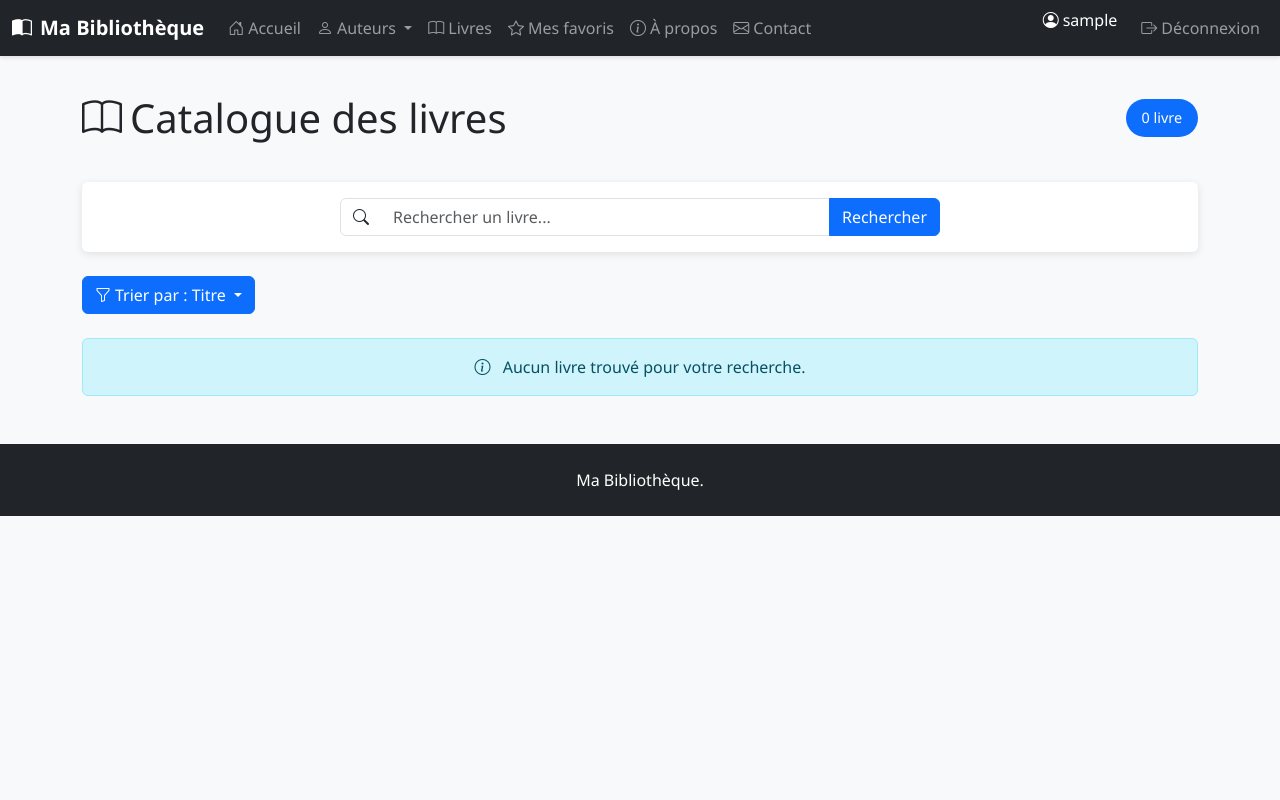
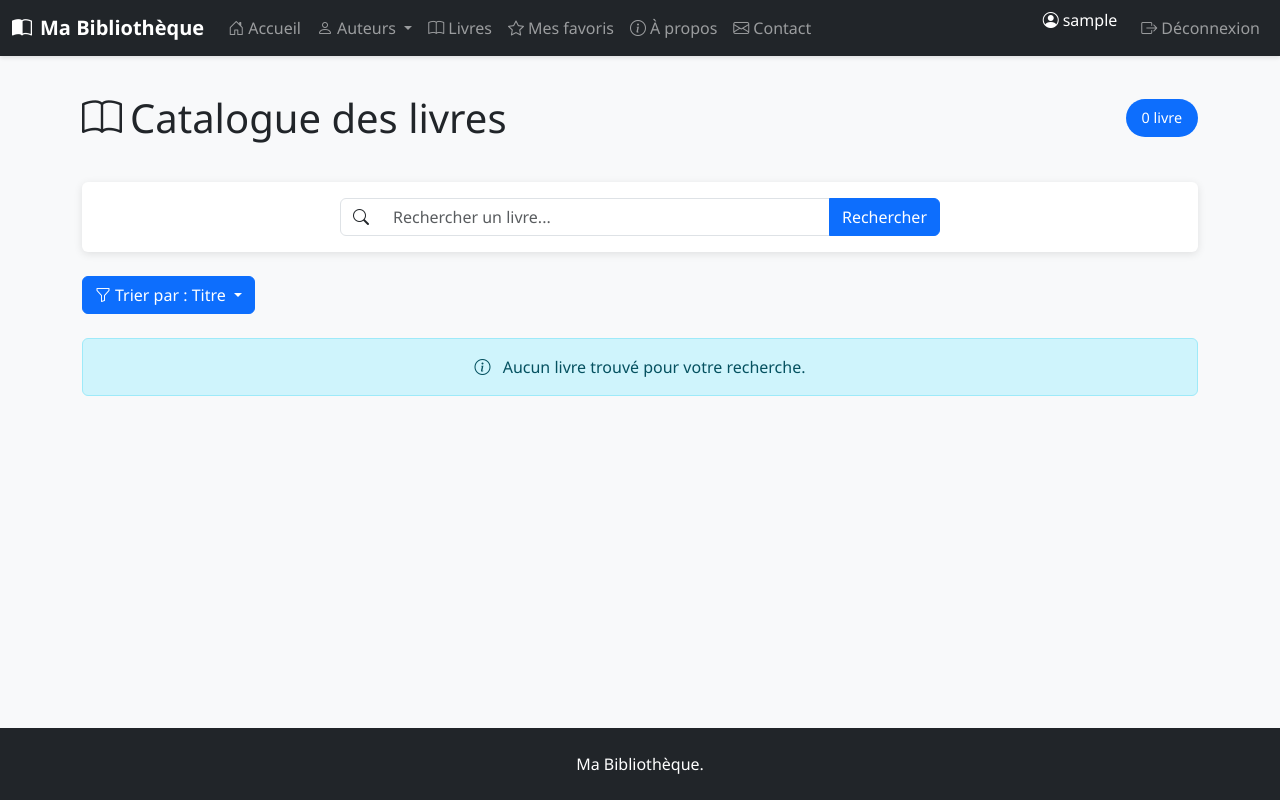
Before and after one commit to Malo-Dantec/flask1, a Flask app: page /livres/ in a window 1280 px wide. Run offline with Flask 3, Linux system fonts and the light colour scheme; the visitor is signed in with stand-in values (Sample User, id 1); data that the repository does not hold is empty.

Commit message:
update menu tri, css footer

```diff
--- a/monApp/static/css/style.css
+++ b/monApp/static/css/style.css
@@ -12,6 +12,9 @@
     font-family: 'Segoe UI', Tahoma, Geneva, Verdana, sans-serif;
     background-color: #f8f9fa;
     padding-top: 70px;
+    display: flex;
+    flex-direction: column;
+    min-height: 100vh;
 }
 
 .navbar {
@@ -86,3 +89,16 @@
     border-radius: 2rem;
     font-size: 0.9rem;
 }
+
+html, body {
+  height: 100%;
+  margin: 0;
+}
+
+main {
+  flex: 1;
+}
+
+footer {
+  padding: 1rem;
+}
--- a/monApp/templates/auteurs_list.html
+++ b/monApp/templates/auteurs_list.html
@@ -59,7 +59,6 @@
                         <i class="bi bi-sort-alpha-down me-2"></i>Par nom
                     </a>
                 </li>
-                <li><hr class="dropdown-divider"></li>
                 <li>
                     <a class="dropdown-item {{ 'active' if sort_by == 'livres_asc' else '' }}" href="{{ url_for('getAuteurs', q=query, sort='livres_asc') }}">
                         <i class="bi bi-sort-numeric-down me-2"></i>Livres croissant
--- a/monApp/templates/livres_list.html
+++ b/monApp/templates/livres_list.html
@@ -59,7 +59,6 @@
                         <i class="bi bi-sort-alpha-down me-2"></i>Par titre
                     </a>
                 </li>
-                <li><hr class="dropdown-divider"></li>
                 <li>
                     <a class="dropdown-item {{ 'active' if sort_by == 'prix_asc' else '' }}" href="{{ url_for('getLivres', q=query, sort='prix_asc') }}">
                         <i class="bi bi-currency-euro me-2"></i>Prix croissant
```
